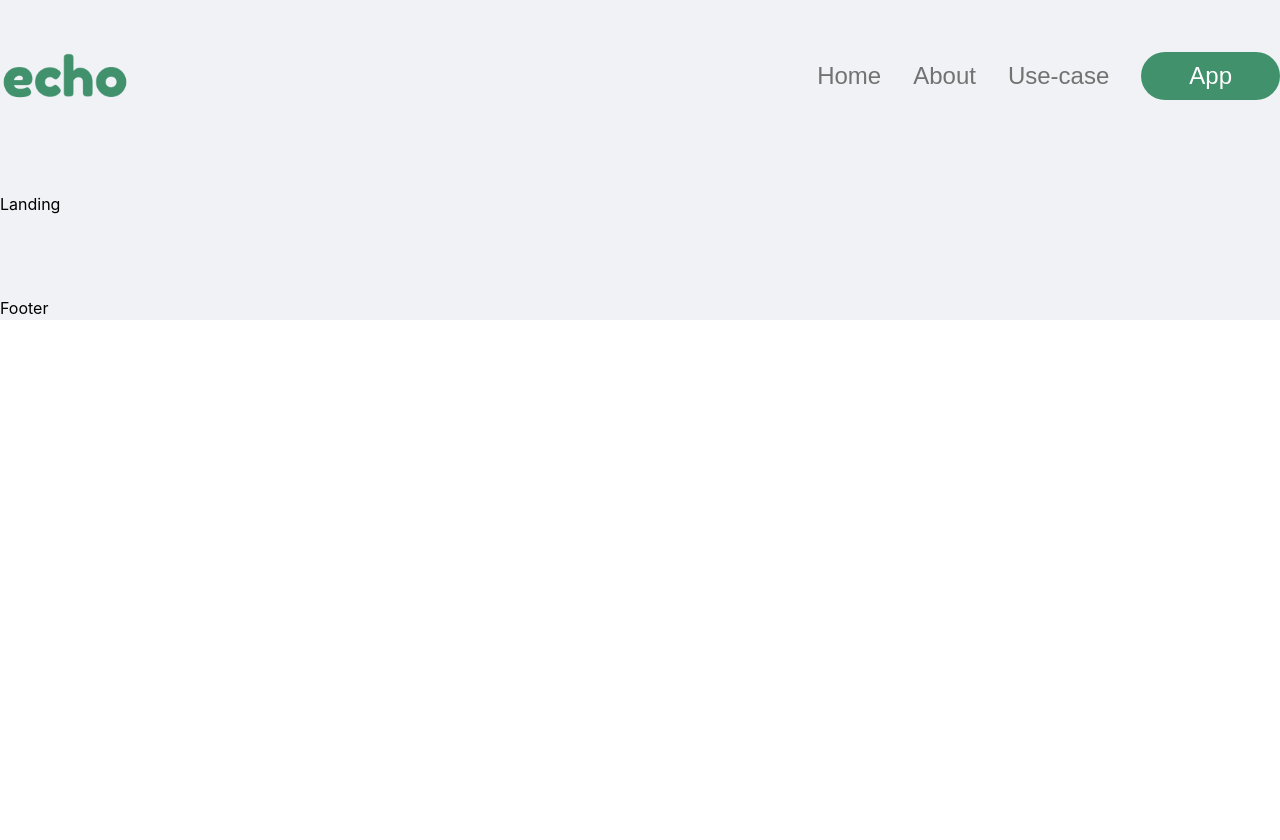
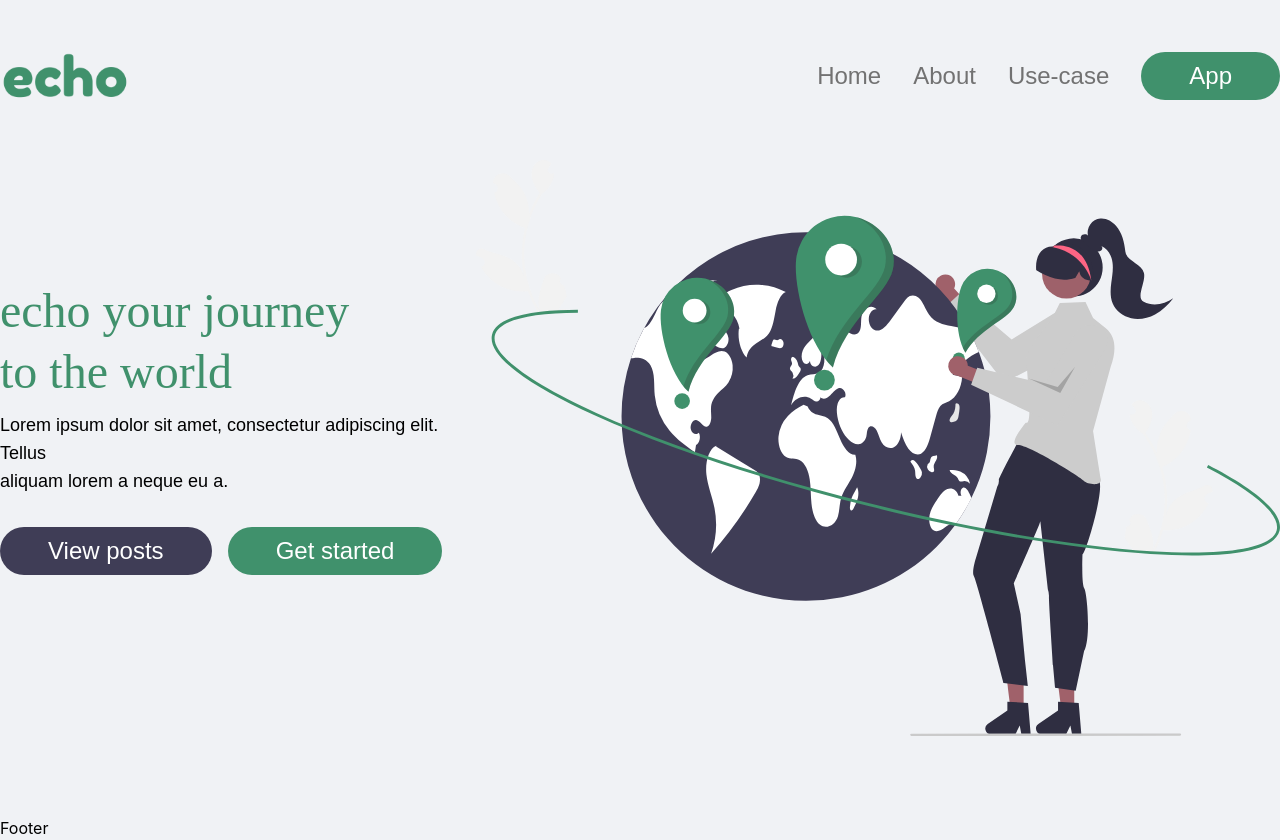
Before and after one commit to cedricquitor/echo-web-app, a React (Vite) app in the folder client/: page / in a window 1280 px wide. Before the commit the page ends 800 px from the top, so only its background shows below. Built offline with nearby package versions, Linux system fonts and the light colour scheme.

Commit message:
Finished hero of landing page

```diff
--- a/client/src/components/Navbar.jsx
+++ b/client/src/components/Navbar.jsx
@@ -9,7 +9,7 @@ const Navbar = () => {
           <img src="./assets/echo-full.png" alt="echo Logo" className="h-14" />
         </div>
         {/* Links */}
-        <div className="flex flex-row font-raleway font-thin text-2xl text-[#727272]">
+        <div className="flex flex-row font-raleway text-2xl text-[#727272]">
           <a href="#" className="mr-8 my-auto">
             Home
           </a>
--- a/client/src/pages/Landing.jsx
+++ b/client/src/pages/Landing.jsx
@@ -2,9 +2,30 @@ import React from "react";
 
 const Landing = () => {
   return (
-    <div className="mt-28">
-      <h1>Landing</h1>
-    </div>
+    <section className="mt-20 container mx-auto">
+      {/* items-center */}
+      <div className="flex flex-row justify-center items-center">
+        {/* Text CTA */}
+        <div className="flex flex-col -mt-10">
+          <h1 className="font-fredoka text-[#40916C] text-5xl leading-[3.8rem]">
+            echo your journey <br />
+            to the world
+          </h1>
+          <p className="mt-2 font-raleway text-lg">
+            Lorem ipsum dolor sit amet, consectetur adipiscing elit. Tellus <br />
+            aliquam lorem a neque eu a.
+          </p>
+          <div className="mt-8 flex">
+            <button className="mr-4 font-raleway text-2xl bg-[#3F3D56] text-white py-2 px-12 rounded-3xl my-auto">View posts</button>
+            <button className="font-raleway text-2xl bg-[#40916C] text-white py-2 px-12 rounded-3xl my-auto">Get started</button>
+          </div>
+        </div>
+        {/* Image */}
+        <div>
+          <img src="./assets/undraw_echo.svg" alt="Image of a globe" className="h-5/6" />
+        </div>
+      </div>
+    </section>
   );
 };
 
```
